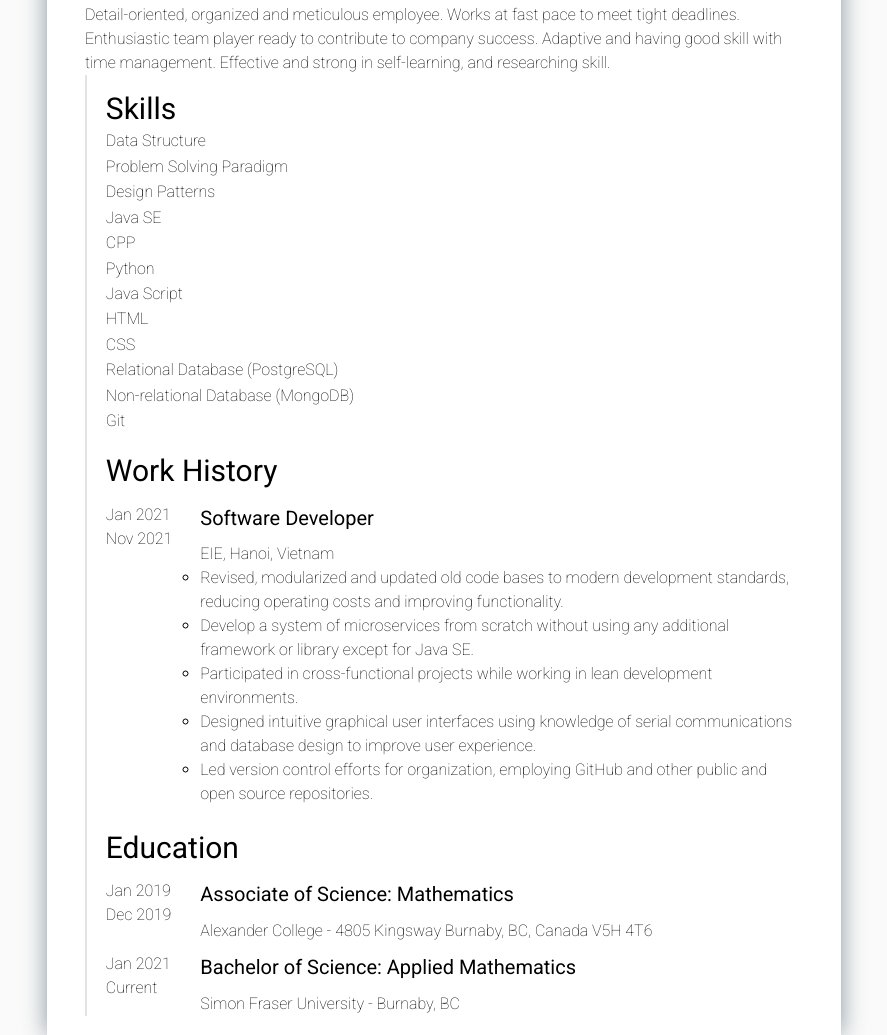
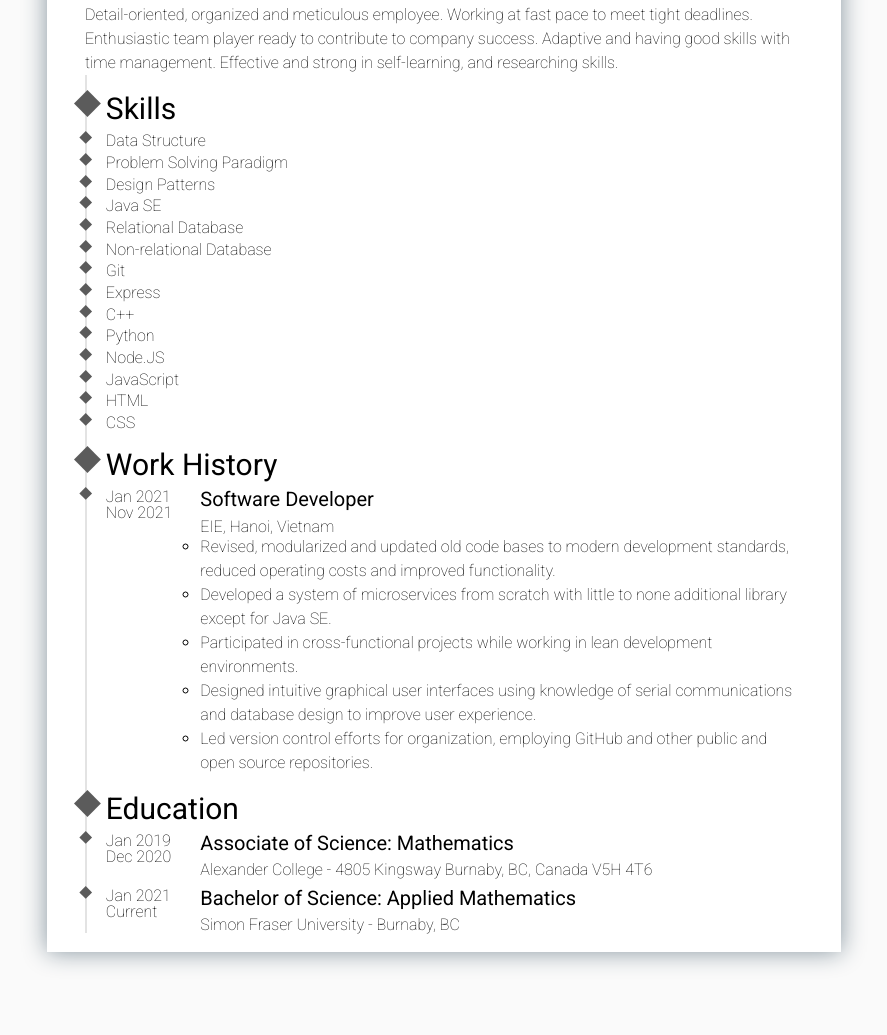
Before and after one commit to ARandomStrangerr/ARandomStrangerr.github.io, a plain HTML site: page index.html in a window 1280 px wide. Shown: the part 328-1363 px from the top of the page, without its empty margins (196-1083 px from the left). After the commit the page ends 1330 px from the top, so only its background shows below. Drawn offline with Linux system fonts and the light colour scheme.

Commit message:
init commit

```diff
--- a/index.html
+++ b/index.html
@@ -16,34 +16,109 @@
 			<h3>E-mail: billslim0996@gmail.com (ttd9@sfu.ca)</h3>
 		</div>
 		<div class="display-body">
-			<div class="display-introduction">
+			<div class="display-introduction line-space">
 				Detail-oriented, organized and meticulous employee.
-				Works at fast pace to meet tight deadlines.
+				Working at fast pace to meet tight deadlines.
 				Enthusiastic team player ready to contribute to company success.
-				Adaptive and having good skill with time management.
-				Effective and strong in self-learning, and researching skill.
+				Adaptive and having good skills with time management.
+				Effective and strong in self-learning, and researching skills.
 			</div>
 			<div class="display-skill">
+				<div class="big-point"></div>
 				<h2>Skills</h2>
-				<ul>
-					<li>Data Structure</li>
-					<li>Problem Solving Paradigm</li>
-					<li>Design Patterns</li>
-					<li>Java SE</li>
-					<li>CPP</li>
-					<li>Python</li>
-					<li>Java Script</li>
-					<li>HTML</li>
-					<li>CSS</li>
-					<li>Relational Database (PostgreSQL)</li>
-					<li>Non-relational Database (MongoDB)</li>
-					<li>Git</li>
-				</ul>
+				<div class="skill-list">
+					<div>
+						<div class="small-point"></div>
+						<div class="">
+							Data Structure
+						</div>
+					</div>
+					<div>
+						<div class="small-point"></div>
+						<div class="">
+							Problem Solving Paradigm
+						</div>
+					</div>
+					<div>
+						<div class="small-point"></div>
+						<div class="">
+							Design Patterns
+						</div>
+					</div>
+					<div>
+						<div class="small-point"></div>
+						<div class="">
+							Java SE
+						</div>
+					</div>
+					<div>
+						<div class="small-point"></div>
+						<div class="">
+							Relational Database
+						</div>
+					</div>
+					<div>
+						<div class="small-point"></div>
+						<div class="">
+							Non-relational Database
+						</div>
+					</div>
+					<div>
+						<div class="small-point"></div>
+						<div class="">
+							Git
+						</div>
+					</div>
+					<div>
+						<div class="small-point"></div>
+						<div class="">
+							Express
+						</div>
+					</div>
+					<div>
+						<div class="small-point"></div>
+						<div class="">
+							C++
+						</div>
+					</div>
+					<div>
+						<div class="small-point"></div>
+						<div class="">
+							Python
+						</div>
+					</div>
+					<div>
+						<div class="small-point"></div>
+						<div class="">
+							Node.JS
+						</div>
+					</div>
+					<div>
+						<div class="small-point"></div>
+						<div class="">
+							JavaScript
+						</div>
+					</div>
+					<div>
+						<div class="small-point"></div>
+						<div class="">
+							HTML
+						</div>
+					</div>
+					<div>
+						<div class="small-point"></div>
+						<div class="">
+							CSS
+						</div>
+					</div>
+				</div>
 			</div>
 			<div class="display-work-history">
+				<div class="big-point"></div>
 				<h2>Work History</h2>
 				<div class="timeline">
-					<div>
+					<div class="small-point"></div>
+					<div class='time'>
 						Jan 2021
 						<br>
 						Nov 2021
@@ -53,12 +128,12 @@
 							<h3>Software Developer</h3>
 							EIE, Hanoi, Vietnam
 						</div>
-						<ul>
+						<ul class='line-space'>
 							<li>
-								Revised, modularized and updated old code bases to modern development standards, reducing operating costs and improving functionality.
+								Revised, modularized and updated old code bases to modern development standards, reduced operating costs and improved functionality.
 							</li>
 							<li>
-								Develop a system of microservices from scratch without using any additional framework or library except for Java SE.
+								Developed a system of microservices from scratch with little to none additional library except for Java SE.
 							</li>
 							<li>
 								Participated in cross-functional projects while working in lean development environments.
@@ -74,12 +149,14 @@
 				</div>
 			</div>
 			<div class="display-education">
+				<div class="big-point"></div>
 				<h2>Education</h2>
 				<div class="timeline">
-					<div>
+					<div class="small-point"></div>
+					<div class='time'>
 						Jan 2019
 						<br>
-						Dec 2019
+						Dec 2020
 					</div>
 					<div>
 						<h3>Associate of Science: Mathematics</h3>
@@ -87,7 +164,8 @@
 					</div>
 				</div>
 				<div class="timeline">
-					<div>
+					<div class="small-point"></div>
+					<div class='time'>
 						Jan 2021
 						<br>
 						Current
--- a/style.css
+++ b/style.css
@@ -86,7 +86,6 @@ h3{
 	/* height: 297mm; */
 	display: flex;
 	flex-direction: column;
-	/* align-items: center; */
 }
 
 .display-header{
@@ -117,32 +116,28 @@ h3{
 	border-left: 0px;
 }
 
-.display-introduction {
-	line-height: 1.5;
+.display-body > div{
+	position: relative;
 }
 
-.display-skill > ul > li{
-	padding-bottom: 2.5mm;
+.skill-list > div{
+	padding-bottom: 1.5mm;
 }
 
-.display-skill > ul > li:last-child{
-	padding-bottom: 0mm;
-}
-
-.display-work-history{
-	line-height: 1.5;
+.skill-list > div:last-child{
+	padding-bottom: 0;
 }
 
 .display-work-history ul{
 	list-style-type: circle;
 }
 
-.display-education{
-	line-height: 1.5;
+.display-education > div{
+	padding-bottom: 2.5mm;
 }
 
-.display-education > div{
-	padding-bottom: 2.5mm;
+.display-education > div:first-child{
+	padding-bottom: 0mm;
 }
 
 .display-education > div:last-child{
@@ -154,6 +149,28 @@ h3{
 	flex-direction: row;
 }
 
-.timeline > div:nth-child(1){
+.timeline > .time{
 	min-width: 25mm;
 }
+
+.big-point{
+	background-color: #5B5B5B;
+	width: 5mm;
+	height: 5mm;
+	transform: rotate(45deg);
+	position: absolute;
+	left: -2.5mm;
+}
+
+.small-point{
+	background-color: #5B5B5B;
+	width: 2.5mm;
+	height: 2.5mm;
+	transform: rotate(45deg);
+	position: absolute;
+	left: -1.5mm;
+}
+
+.line-space{
+	line-height: 1.5;
+}
```
